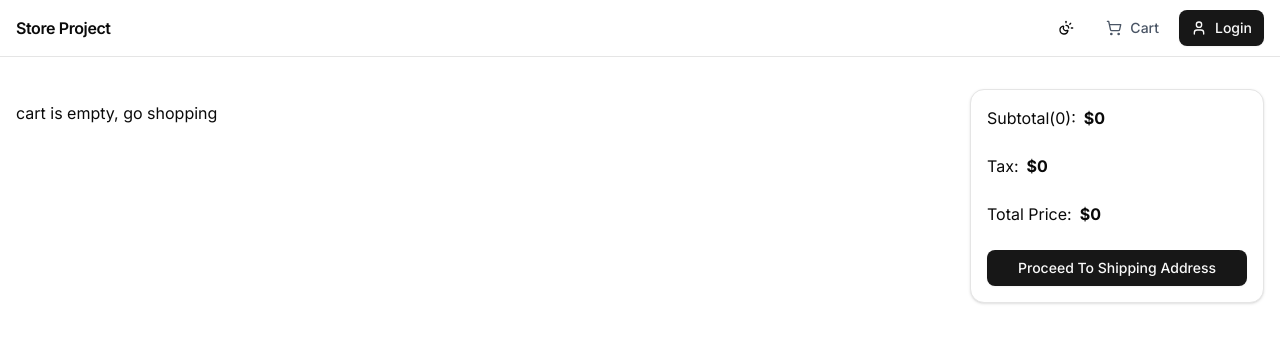
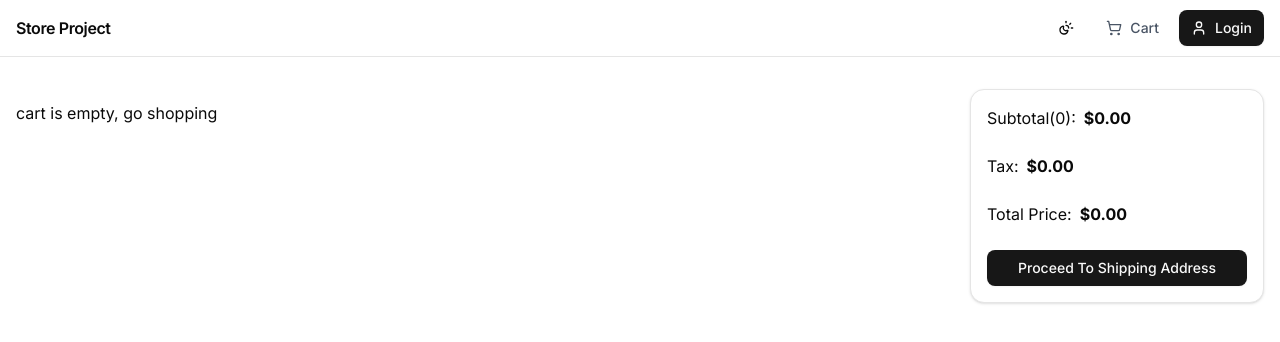
Before and after one commit to ra3ool/nextjs-practice, a Next.js app: page /cart in a window 1280 px wide. Shown: the top 342 px of the page. Built offline with nearby package versions, Linux system fonts and the light colour scheme; no server answers; the database is empty.

Commit message:
feat: add format price utility

```diff
--- a/src/components/cart/cart-info.tsx
+++ b/src/components/cart/cart-info.tsx
@@ -5,8 +5,9 @@ import { Card } from '@/components/ui/card';
 import { useCart } from '@/contexts/cart.context';
 import { cn } from '@/lib/utils';
 import type { CartType, StepsType } from '@/types/cart.type';
+import { formatPrice } from '@/utils/format-price';
 import { usePathname, useRouter } from 'next/navigation';
-import { memo, useCallback, useEffect, useMemo } from 'react';
+import { memo, useEffect, useMemo } from 'react';
 
 interface CartInfoProps {
   cart: CartType;
@@ -44,13 +45,14 @@ const CartInfo = memo(({ cart, className }: CartInfoProps) => {
     <Card className={cn('p-4 select-none', className)}>
       <div className="flex items-center gap-2">
         Subtotal({subtotalQty}):
-        <span className="font-bold">${cart.itemsPrice || 0}</span>
+        <span className="font-bold">{formatPrice(cart.itemsPrice)}</span>
       </div>
       <div className="flex items-center gap-2">
-        Tax: <span className="font-bold">${cart.taxPrice || 0}</span>
+        Tax: <span className="font-bold">{formatPrice(cart.taxPrice)}</span>
       </div>
       <div className="flex items-center gap-2">
-        Total Price: <span className="font-bold">${cart.totalPrice || 0}</span>
+        Total Price:{' '}
+        <span className="font-bold">{formatPrice(cart.totalPrice)}</span>
       </div>
       <ActionButton
         step={currentStep}
--- /dev/null
+++ b/src/utils/format-price.ts
@@ -0,0 +1,6 @@
+export function formatPrice(value: number) {
+  return new Intl.NumberFormat('en-US', {
+    style: 'currency',
+    currency: 'USD',
+  }).format(value || 0);
+}
```
